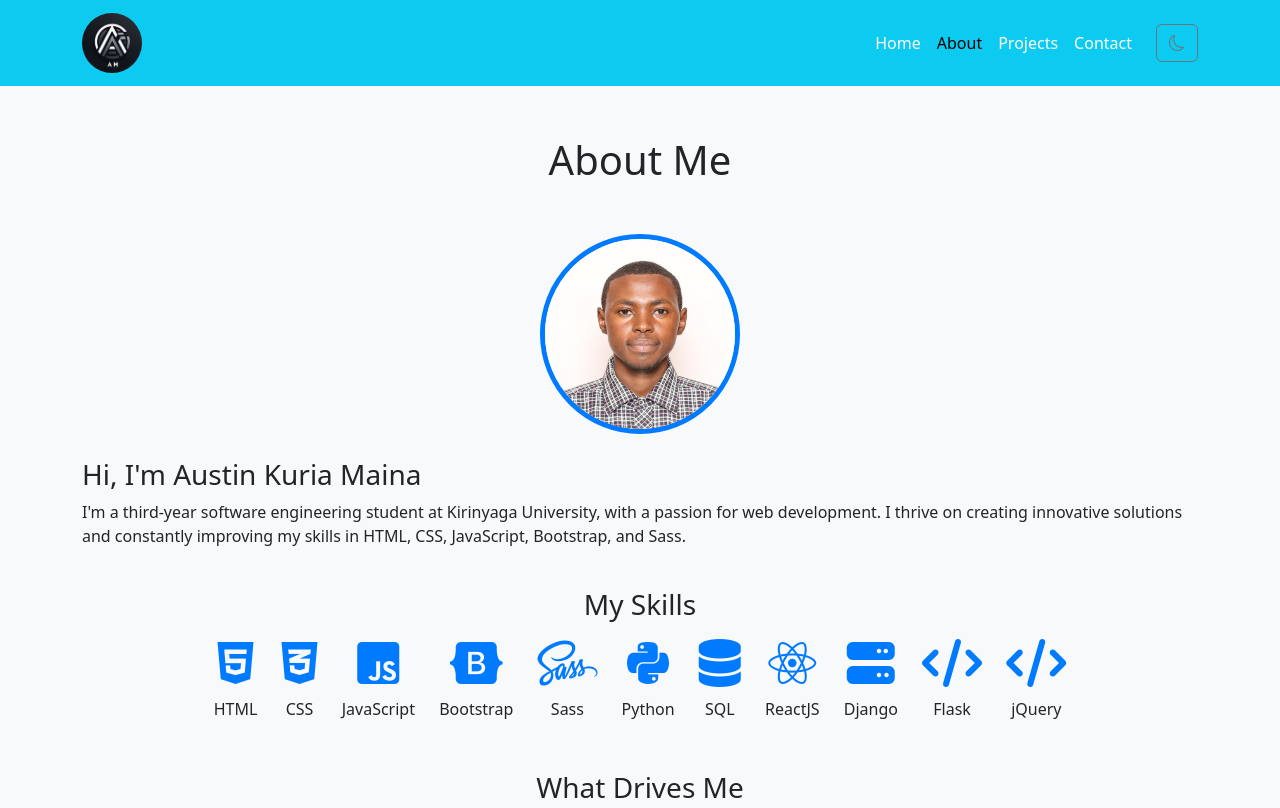
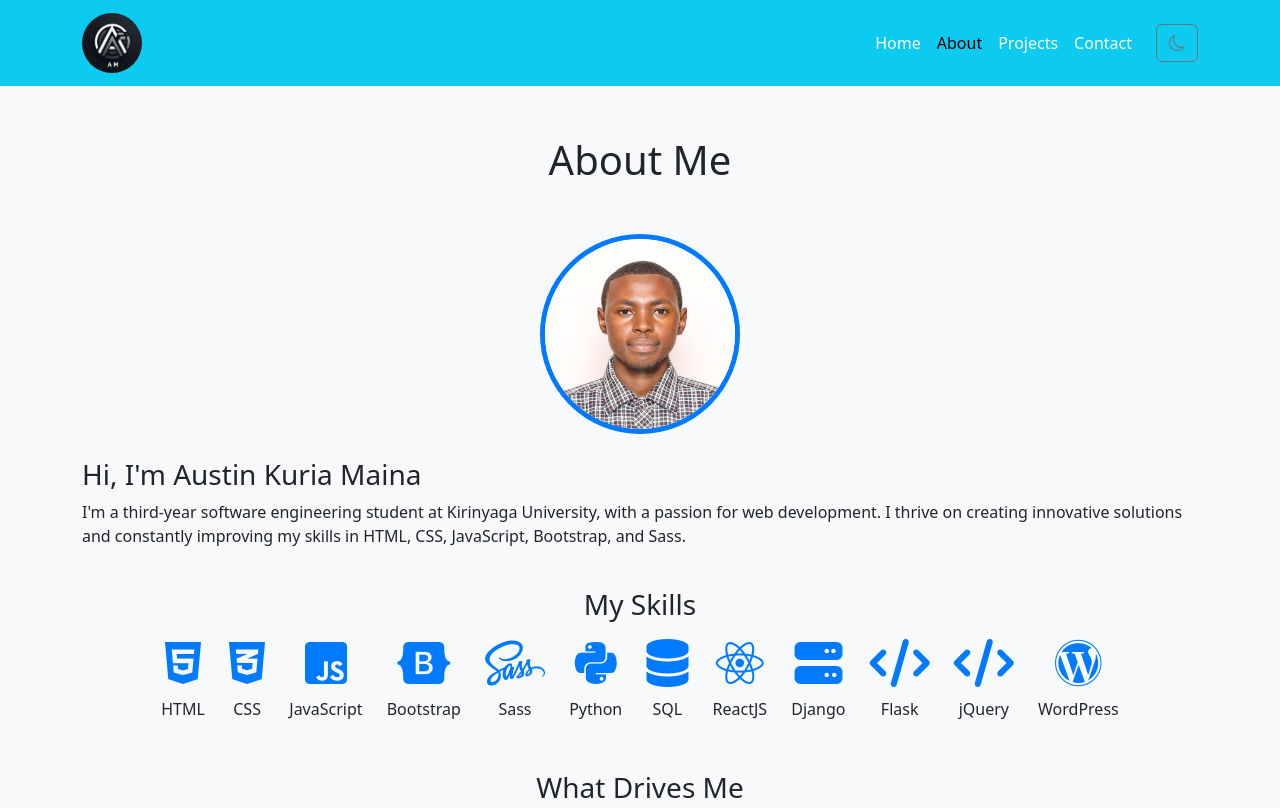
Before and after one commit to Austinkuria/my-portiolio, a plain HTML site: page about.html in a window 1280 px wide. Shown: the top 808 px of the page. Drawn offline with nearby package versions, Linux system fonts and the light colour scheme.

Commit message:
update about.html

```diff
--- a/about.html
+++ b/about.html
@@ -94,6 +94,9 @@
                     <div class="skill"><i class="fas fa-code"></i>
                         <p>jQuery</p>
                     </div>
+                    <div class="skill"><i class="fab fa-wordpress"></i>
+                        <p>WordPress</p>
+                    </div>
                 </div>
                 <div class="passions mb-4">
                     <h3>What Drives Me</h3>
```
